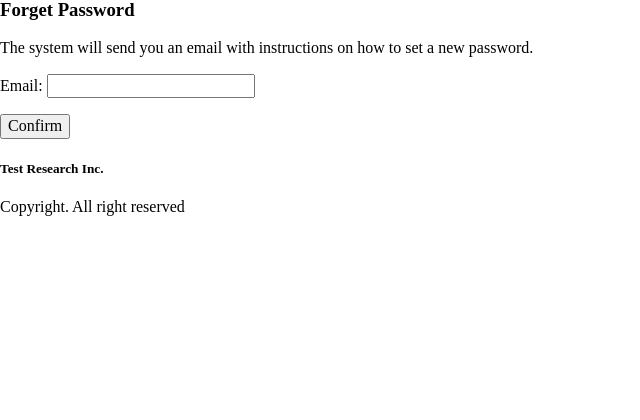
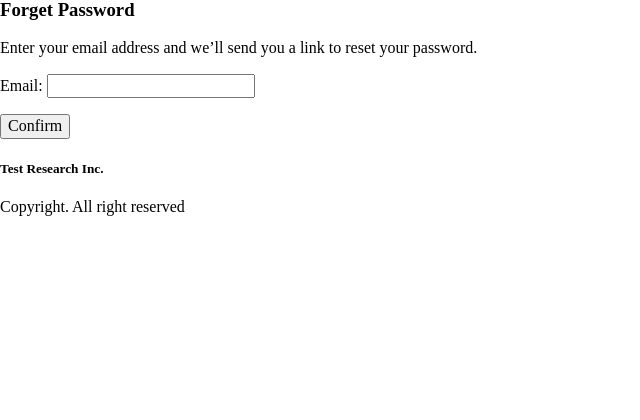
Before and after one commit to SuperSupAI/tri_issues, a Django app: page /users/password_reset/ in a window 1280 px wide. Shown: the part 324-744 px from the top of the page, without its empty margins (0-640 px from the left). Run offline with Django 5.2, Linux system fonts and the light colour scheme; parts of the project's set-up code (start-up, migrations or seed data) failed here and were passed over; some libraries are stand-ins or nearby versions.

Commit message:
send email for forget password

```diff
--- a/users/templates/registration/password_reset_complete.html
+++ b/users/templates/registration/password_reset_complete.html
@@ -6,7 +6,7 @@
 <section class="content-section content-section-single">
   <div class="content-container content-container-narrow">
     <h3 class="content-title">Password Changed</h3>
-    <p> Please login with new paddword</p>
+    <p> Please login with new password</p>
     <p>
       <a class="button button-primary" href="{% url 'login' %}">Login</a>
     </p>
--- a/users/templates/registration/password_reset_done.html
+++ b/users/templates/registration/password_reset_done.html
@@ -6,7 +6,7 @@
 <section class="content-section content-section-single">
   <div class="content-container content-container-narrow">
     <h3 class="content-title">Password reset email sent successfully.</h3>
-    <p>An email with instructions on how to reset your password has been sent to you.</p>
+
     <p>
       <a class="button button-primary" href="{% url 'login' %}">Login</a>
     </p>
--- a/users/templates/registration/password_reset_form.html
+++ b/users/templates/registration/password_reset_form.html
@@ -6,7 +6,7 @@
 <section class="content-section content-section-single">
   <div class="content-container content-container-narrow">
     <h3 class="content-title">Forget Password</h3>
-    <p>The system will send you an email with instructions on how to set a new password.</p>
+    <p>Enter your email address and we’ll send you a link to reset your password.</p>
     <form action="{% url 'password_reset' %}" method="POST">
       {% csrf_token %}
       {{ form.as_p }}
```
